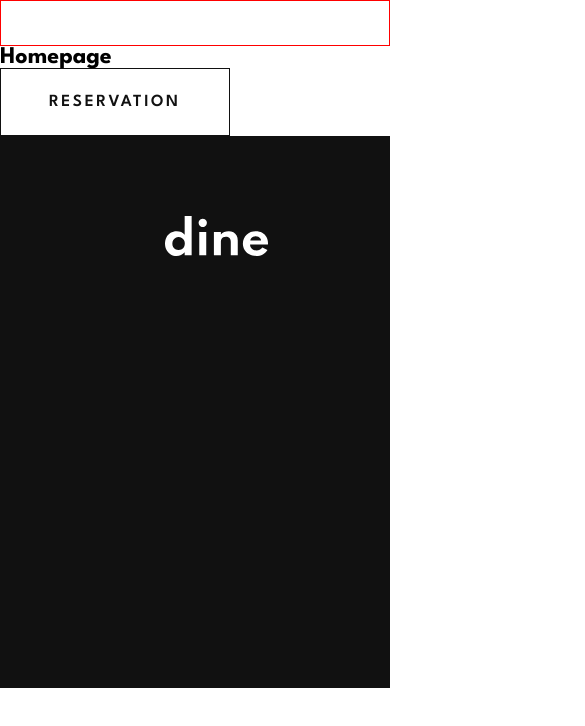
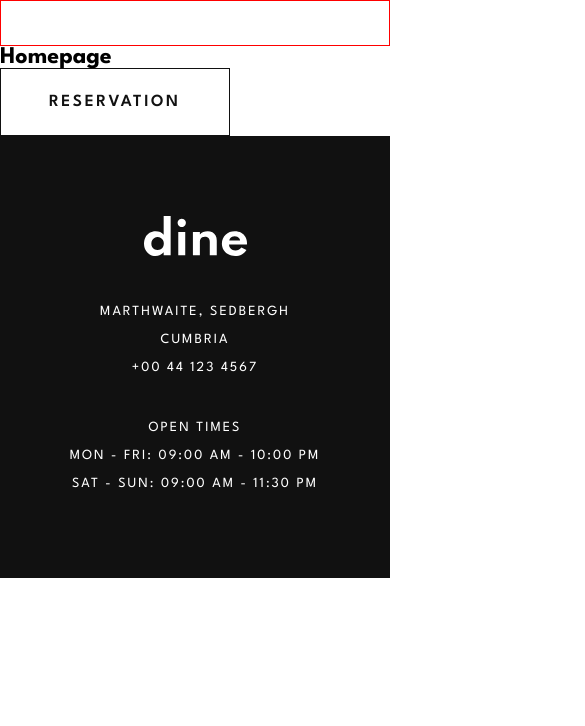
Before and after one commit to EdwinSch/react-dine-restaurant, a React (Vite) app: page / in a window 390 px wide. Shown: the top 726 px of the page, 585 px wide, since content can reach past the window. Built offline with nearby package versions, Linux system fonts and the light colour scheme.

Commit message:
style: responsive main pages + footer

```diff
--- a/src/components/Footer/Footer.jsx
+++ b/src/components/Footer/Footer.jsx
@@ -6,14 +6,14 @@ const Footer = () => {
       <img src={logo} alt="logo" className="logo-img" />
       <section className="info-container">
         <article className="contact">
-          marthwaite, sedbergh <br />
-          cumbria <br />
-          +00 44 123 4567
+          <p>marthwaite, sedbergh</p>
+          <p>cumbria</p>
+          <p>+00 44 123 4567</p>
         </article>
         <article className="contact">
-          open times <br />
-          mon - fri: 09:00 am - 10:00 pm <br />
-          sat - sun: 09:00 am - 11:30 pm
+          <p>open times</p>
+          <p>mon - fri: 09:00 am - 10:00 pm</p>
+          <p>sat - sun: 09:00 am - 11:30 pm</p>
         </article>
       </section>
     </footer>
--- a/src/components/Footer/footer.css
+++ b/src/components/Footer/footer.css
@@ -1,23 +1,46 @@
 footer {
   background-color: var(--cod);
-  padding: var(--paddingDefault);
-  padding-top: 80px;
-  padding-bottom: 80px;
+  padding: 80px var(--paddingDefault);
   display: flex;
   gap: 192px;
 
+  /* Response Tablet */
+  @media only screen and (max-width: 1000px) {
+    padding: 66px 40px 62px 40px;
+    gap: 129px;
+  }
+
+  /* Response Mobile */
+  @media only screen and (max-width: 450px) {
+    flex-direction: column;
+    align-items: center;
+    padding: 80px 24px;
+    gap: 42px;
+  }
+
   .logo-img {
+    width: 103px;
     height: 40px;
   }
   .info-container {
     display: flex;
     gap: 124px;
-
     color: var(--white);
     font-size: 0.875rem;
     font-weight: 400;
     line-height: 28px;
     letter-spacing: 2px;
     text-transform: uppercase;
+
+    /* Response Tablet */
+    @media only screen and (max-width: 1000px) {
+      flex-direction: column;
+      gap: 32px;
+    }
+
+    /* Response Mobile */
+    @media only screen and (max-width: 450px) {
+      text-align: center;
+    }
   }
 }
--- a/src/pages/Homepage.jsx
+++ b/src/pages/Homepage.jsx
@@ -5,7 +5,7 @@ import Footer from "../components/Footer/Footer";
 
 const Homepage = () => {
   return (
-    <>
+    <main>
       <LogoHeader />
       <h2>Homepage</h2>
       <Button
@@ -15,7 +15,7 @@ const Homepage = () => {
         type="button"
       />
       <Footer />
-    </>
+    </main>
   );
 };
 
--- a/src/styles/index.css
+++ b/src/styles/index.css
@@ -32,7 +32,7 @@ ul {
   --spa: #4c4c4c;
   --white: #ffffff;
 
-  --paddingDefault: 0px 165px;
+  --paddingDefault: 165px;
   --font: "League Spartan", sans-serif;
   --inspect: solid red 1px;
 }
@@ -41,6 +41,11 @@ ul {
 body {
   font-family: var(--font);
   min-height: 100vh;
+}
+
+main {
+  margin: 0 auto;
+  max-width: 1440px;
 }
 
 /* Typography */
```
